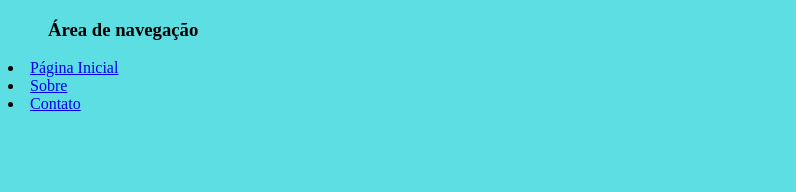
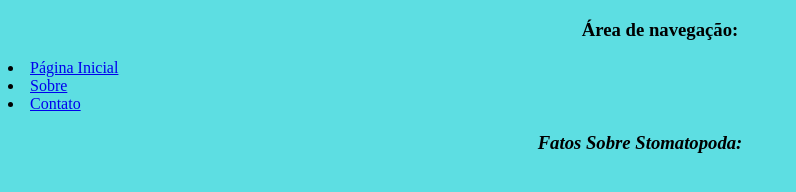
Before and after one commit to LucasRosa53/trybe-exercicio, a plain HTML site: page fundamentos/secao-03-html-css/bloco-04-dia-3.4-html-semantico/exercicio3.4.index.html in a window 1280 px wide. Shown: the whole page, without its empty margins (0-796 px from the left). Drawn offline with Linux system fonts and the light colour scheme.

Commit message:
algumas modificações feitas

```diff
--- a/fundamentos/secao-03-html-css/bloco-04-dia-3.4-html-semantico/exercicio3.4.index.html
+++ b/fundamentos/secao-03-html-css/bloco-04-dia-3.4-html-semantico/exercicio3.4.index.html
@@ -9,11 +9,14 @@
 </head>
 <body>
     <nav>
-        <ul><h3>Área de navegação</h3></ul>
+        <ul><h3 class="Areanav">Área de navegação:</h3></ul>
         <li><a href="#paginicial">Página Inicial</a></li>
         <li><a href="#sobre">Sobre</a></li>
         <li><a href="#contato">Contato</a></li>
     </nav>
 
+    <h3 class="Fatos">Fatos Sobre Stomatopoda:</h3>
+
+
 </body>
 </html>
--- a/fundamentos/secao-03-html-css/bloco-04-dia-3.4-html-semantico/style.css
+++ b/fundamentos/secao-03-html-css/bloco-04-dia-3.4-html-semantico/style.css
@@ -1,3 +1,18 @@
 body {
     background-color: rgb(93, 222, 226);
 }
+
+.Areanav {
+    text-align: center;
+
+}
+
+.paginicial {
+    text-decoration: none;
+}
+
+
+.Fatos {
+    text-align: center;
+    font-style: italic;
+}
```
